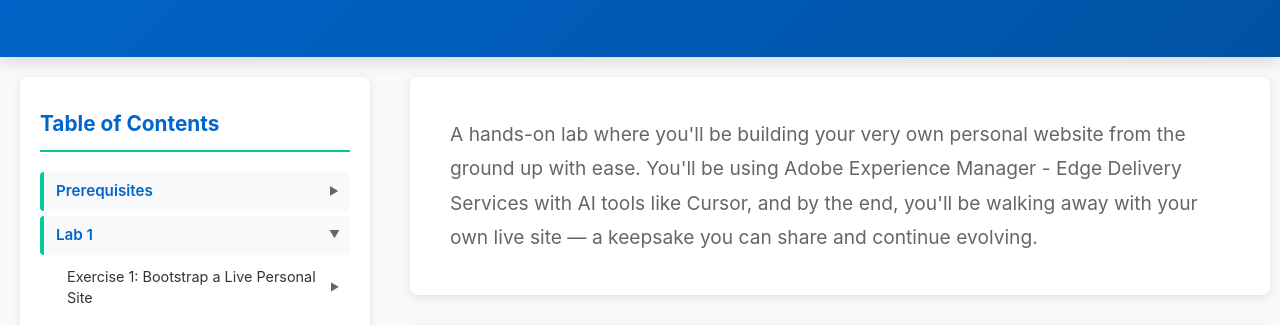
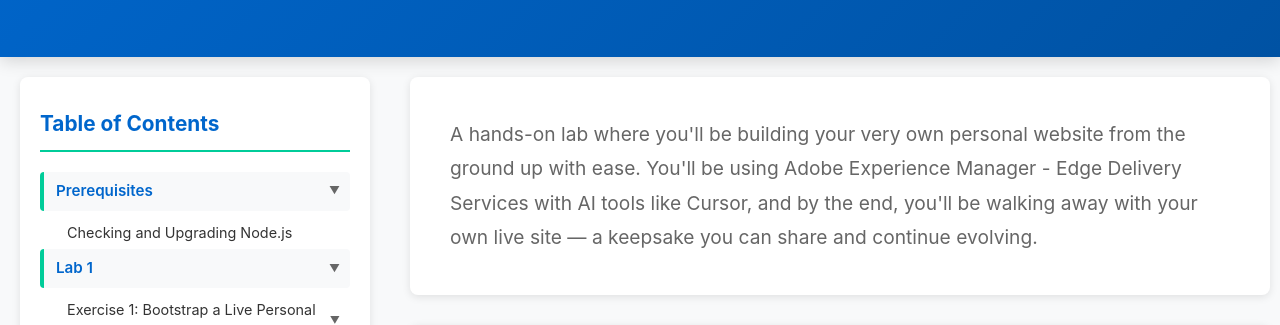
Before and after one commit to meejain/zeroto100, a website: page docs/index.html in a window 1280 px wide. Shown: the part 168-493 px from the top of the page. Drawn offline with Linux system fonts and the light colour scheme.

Commit message:
Fix navigation highlighting to detect steps and subsections correctly

```diff
--- a/docs/index.html
+++ b/docs/index.html
@@ -654,16 +654,18 @@
         });
 
         // Highlight current section in navigation and auto-expand
-        const sections = document.querySelectorAll('.section');
+        const allSections = document.querySelectorAll('.section, .step, .subsection');
         const navLinks = document.querySelectorAll('.table-of-contents a');
 
         window.addEventListener('scroll', () => {
             let current = '';
-            sections.forEach(section => {
-                const sectionTop = section.offsetTop;
-                const sectionHeight = section.clientHeight;
-                if (pageYOffset >= sectionTop - 200) {
-                    current = section.getAttribute('id');
+            allSections.forEach(section => {
+                if (section.id) {
+                    const sectionTop = section.offsetTop;
+                    const sectionHeight = section.clientHeight;
+                    if (pageYOffset >= sectionTop - 150) {
+                        current = section.getAttribute('id');
+                    }
                 }
             });
 
@@ -673,13 +675,14 @@
                     link.classList.add('active');
 
                     // Auto-expand parent items
-                    const parentLi = link.closest('li').parentElement.closest('li');
-                    if (parentLi) {
+                    let parentLi = link.closest('li').parentElement.closest('li');
+                    while (parentLi) {
                         parentLi.classList.add('expanded');
                         const subList = parentLi.querySelector('ul');
                         if (subList) {
                             subList.classList.add('show');
                         }
+                        parentLi = parentLi.parentElement.closest('li');
                     }
                 }
             });
```
